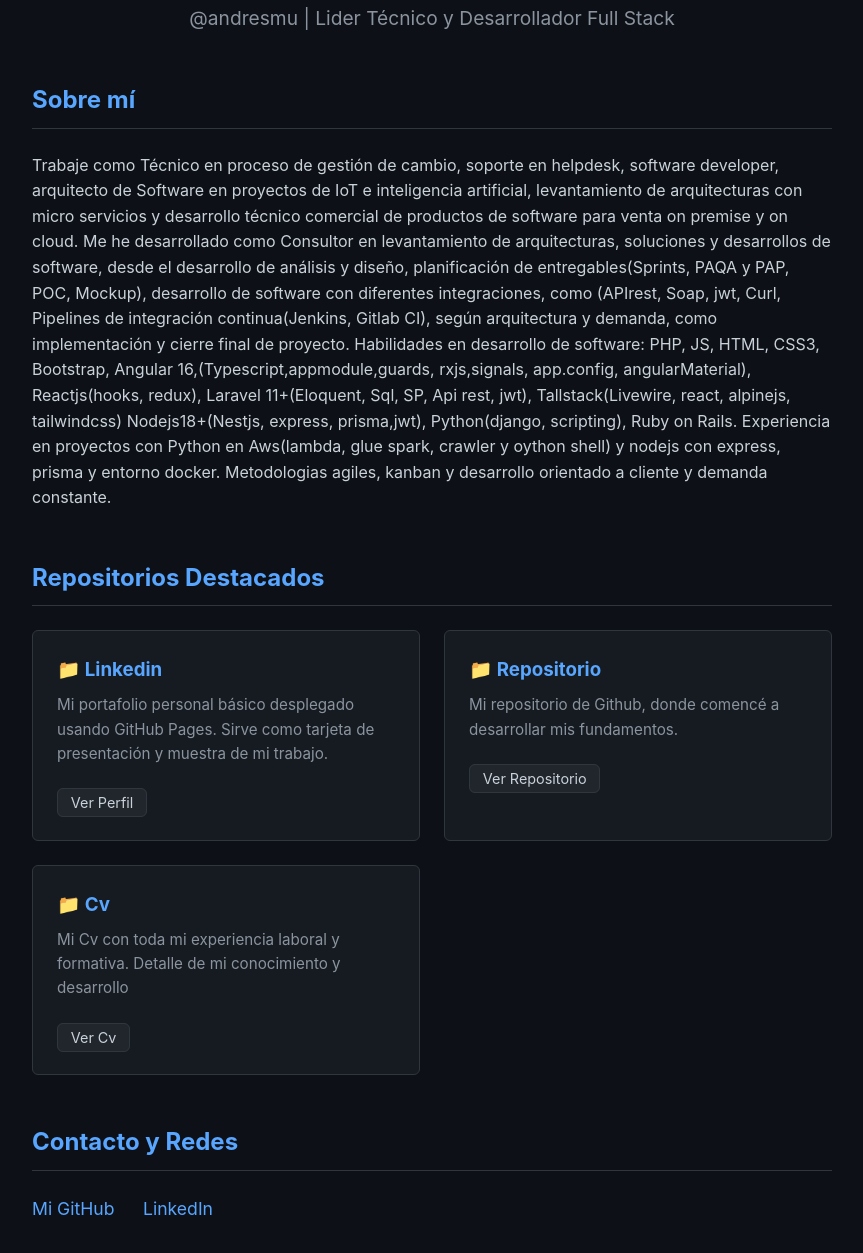
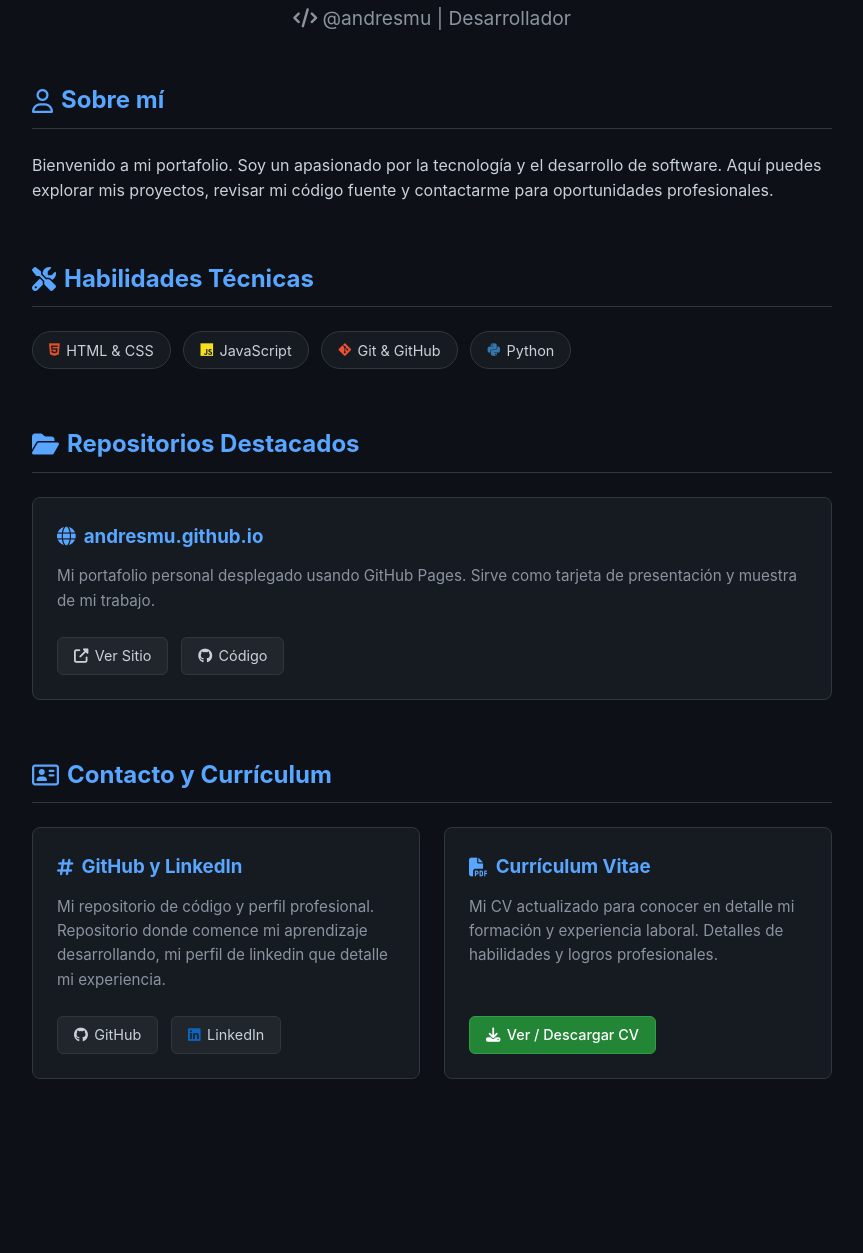
Before and after one commit to andresmu/andresmu.github.io, a plain HTML site: page index.html in a window 1280 px wide. Shown: the part 245-1498 px from the top of the page, without its empty margins (208-1071 px from the left). After the commit the page ends 1412 px from the top, so only its background shows below. Drawn offline with Linux system fonts and the light colour scheme.

Commit message:
Enhance portfolio layout and styling
Updated HTML structure and styling, added skills section, and improved button styles.

```diff
--- a/index.html
+++ b/index.html
@@ -4,9 +4,12 @@
     <meta charset="UTF-8">
     <meta name="viewport" content="width=device-width, initial-scale=1.0">
     <title>Andrés Murillo | Portafolio</title>
+    <!-- Importamos FontAwesome para los íconos -->
+    <link rel="stylesheet" href="https://cdnjs.cloudflare.com/ajax/libs/font-awesome/6.4.0/css/all.min.css">
+
     <style>
         :root {
-            --bg-color: #0d1117; /* Colores inspirados en el tema oscuro de GitHub */
+            --bg-color: #0d1117;
             --card-bg: #161b22;
             --text-color: #c9d1d9;
             --text-muted: #8b949e;
@@ -44,6 +47,7 @@
             border-radius: 50%;
             margin-bottom: 1rem;
             border: 3px solid var(--border-color);
+            box-shadow: 0 0 15px rgba(88, 166, 255, 0.1);
         }
 
         h1 {
@@ -58,7 +62,7 @@
         }
 
         section {
-            margin-bottom: 3rem;
+            margin-bottom: 3.5rem;
         }
 
         h2 {
@@ -67,6 +71,28 @@
             padding-bottom: 0.5rem;
             margin-bottom: 1.5rem;
             color: var(--accent-color);
+            display: flex;
+            align-items: center;
+            gap: 0.5rem;
+        }
+
+        /* Sección de habilidades (El "algo más") */
+        .skills-container {
+            display: flex;
+            flex-wrap: wrap;
+            gap: 0.8rem;
+        }
+
+        .skill-tag {
+            background-color: var(--card-bg);
+            border: 1px solid var(--border-color);
+            padding: 0.4rem 1rem;
+            border-radius: 20px;
+            font-size: 0.9rem;
+            color: var(--text-color);
+            display: flex;
+            align-items: center;
+            gap: 0.4rem;
         }
 
         .grid {
@@ -78,18 +104,22 @@
         .card {
             background-color: var(--card-bg);
             padding: 1.5rem;
-            border-radius: 6px;
+            border-radius: 8px;
             border: 1px solid var(--border-color);
-            transition: border-color 0.2s ease-in-out;
+            transition: transform 0.2s, border-color 0.2s;
+            display: flex;
+            flex-direction: column;
+            justify-content: space-between;
         }
 
         .card:hover {
             border-color: var(--text-muted);
+            transform: translateY(-3px);
         }
 
         .card h3 {
             color: var(--accent-color);
-            margin-bottom: 0.5rem;
+            margin-bottom: 0.8rem;
             display: flex;
             align-items: center;
             gap: 0.5rem;
@@ -101,97 +131,117 @@
             margin-bottom: 1.5rem;
         }
 
-        .links a {
+        .links {
+            display: flex;
+            gap: 0.8rem;
+            flex-wrap: wrap;
+        }
+
+        .btn {
             color: var(--text-color);
             text-decoration: none;
-            margin-right: 1rem;
             font-size: 0.9rem;
             border: 1px solid var(--border-color);
-            padding: 0.3rem 0.8rem;
+            padding: 0.4rem 1rem;
             border-radius: 6px;
             background-color: #21262d;
-            transition: background-color 0.2s;
+            transition: all 0.2s;
+            display: inline-flex;
+            align-items: center;
+            gap: 0.4rem;
         }
 
-        .links a:hover {
+        .btn:hover {
             background-color: #30363d;
+            border-color: var(--text-muted);
         }
 
-        .contact-links a {
-            color: var(--accent-color);
-            text-decoration: none;
-            margin-right: 1.5rem;
-            font-size: 1.1rem;
+        .btn-primary {
+            background-color: #238636; /* Verde GitHub */
+            border-color: #2ea043;
+            color: white;
+            font-weight: 500;
         }
 
-        .contact-links a:hover {
-            text-decoration: underline;
+        .btn-primary:hover {
+            background-color: #2ea043;
+            border-color: #3fb950;
         }
     </style>
 </head>
 <body>
     <div class="container">
         <header>
-            <!-- He agregado la imagen de tu perfil de GitHub -->
             <img src="https://avatars.githubusercontent.com/andresmu" alt="Andrés Murillo" class="avatar">
             <h1>Andrés Murillo</h1>
-            <p class="subtitle">@andresmu | Lider Técnico y Desarrollador Full Stack</p>
+            <p class="subtitle"><i class="fas fa-code"></i> @andresmu | Desarrollador</p>
         </header>
 
         <section id="sobre-mi">
-            <h2>Sobre mí</h2>
-            <p>Trabaje como Técnico en proceso de gestión de cambio, soporte en helpdesk, software developer, arquitecto de Software en proyectos de IoT e inteligencia artificial, levantamiento de arquitecturas con micro servicios y desarrollo técnico comercial de productos de software para venta on premise y on cloud.
-Me he desarrollado como Consultor en levantamiento de arquitecturas, soluciones y desarrollos de software, desde el desarrollo de análisis y diseño, planificación de entregables(Sprints, PAQA y PAP, POC, Mockup), desarrollo de software con diferentes integraciones, como (APIrest, Soap, jwt, Curl, Pipelines de integración continua(Jenkins, Gitlab CI), según arquitectura y demanda, como implementación y cierre final de proyecto.
-Habilidades en desarrollo de software:
-PHP, JS, HTML, CSS3, Bootstrap,
-Angular 16,(Typescript,appmodule,guards, rxjs,signals, app.config, angularMaterial),
-Reactjs(hooks, redux),
-Laravel 11+(Eloquent, Sql, SP, Api rest, jwt),
-Tallstack(Livewire, react, alpinejs, tailwindcss)
-Nodejs18+(Nestjs, express, prisma,jwt),
-Python(django, scripting),
-Ruby on Rails.
-Experiencia en proyectos con Python en Aws(lambda, glue spark, crawler y oython shell) y nodejs con express, prisma y entorno docker.
-Metodologias agiles, kanban y desarrollo orientado a cliente y demanda constante.</p>
+            <h2><i class="far fa-user"></i> Sobre mí</h2>
+            <p>Bienvenido a mi portafolio. Soy un apasionado por la tecnología y el desarrollo de software. Aquí puedes explorar mis proyectos, revisar mi código fuente y contactarme para oportunidades profesionales.</p>
+        </section>
+
+        <!-- Agregado: Sección de habilidades -->
+        <section id="habilidades">
+            <h2><i class="fas fa-tools"></i> Habilidades Técnicas</h2>
+            <div class="skills-container">
+                <!-- Puedes cambiar estas por las tecnologías que tú usas -->
+                <span class="skill-tag"><i class="fab fa-html5" style="color: #e34f26;"></i> HTML & CSS</span>
+                <span class="skill-tag"><i class="fab fa-js" style="color: #f7df1e;"></i> JavaScript</span>
+                <span class="skill-tag"><i class="fab fa-git-alt" style="color: #f05032;"></i> Git & GitHub</span>
+                <span class="skill-tag"><i class="fab fa-python" style="color: #3776ab;"></i> Python</span>
+            </div>
         </section>
 
         <section id="proyectos">
-            <h2>Repositorios Destacados</h2>
+            <h2><i class="fas fa-folder-open"></i> Repositorios Destacados</h2>
             <div class="grid">
-                <!-- Tu repositorio de GitHub Pages como ejemplo -->
                 <div class="card">
-                    <h3>📁 Linkedin</h3>
-                    <p>Mi portafolio personal básico desplegado usando GitHub Pages. Sirve como tarjeta de presentación y muestra de mi trabajo.</p>
+                    <div>
+                        <h3><i class="fas fa-globe"></i> andresmu.github.io</h3>
+                        <p>Mi portafolio personal desplegado usando GitHub Pages. Sirve como tarjeta de presentación y muestra de mi trabajo.</p>
+                    </div>
                     <div class="links">
-                        <a href="https://www.linkedin.com/in/andrés-murillo-acosta-5baa3ba7?utm_source=share_via&utm_content=profile&utm_medium=member_android" target="_blank">Ver Perfil</a>
-                    </div>
-                </div>
-
-                <!-- Tarjeta genérica por si quieres agregar más repositorios que tengas en el futuro -->
-                <div class="card">
-                    <h3>📁 Repositorio</h3>
-                    <p>Mi repositorio de Github, donde comencé a desarrollar mis fundamentos.</p>
-                    <div class="links">
-                        <a href="https://github.com/andresmu" target="_blank">Ver Repositorio</a>
-                    </div>
-                </div>
-
-                <div class="card">
-                    <h3>📁 Cv</h3>
-                    <p>Mi Cv con toda mi experiencia laboral y formativa. Detalle de mi conocimiento y desarrollo</p>
-                    <div class="links">
-                        <a href="https://github.com/andresmu" target="_blank">Ver Cv</a>
+                        <a href="https://andresmu.github.io" target="_blank" class="btn"><i class="fas fa-external-link-alt"></i> Ver Sitio</a>
+                        <a href="https://github.com/andresmu/andresmu.github.io" target="_blank" class="btn"><i class="fab fa-github"></i> Código</a>
                     </div>
                 </div>
             </div>
         </section>
 
-        <section id="contacto">
-            <h2>Contacto y Redes</h2>
-            <div class="contact-links">
-                <a href="https://github.com/andresmu" target="_blank">Mi GitHub</a>
-                <!-- Puedes cambiar el enlace de LinkedIn por el tuyo real -->
-                <a href="https://linkedin.com/" target="_blank">LinkedIn</a>
+        <!-- Nueva estructura: 2 tarjetas (Redes / CV) -->
+        <section id="contacto-cv">
+            <h2><i class="far fa-address-card"></i> Contacto y Currículum</h2>
+            <div class="grid">
+
+                <!-- Tarjeta 1: Redes y Contacto -->
+                <div class="card">
+                    <div>
+                        <h3><i class="fas fa-hashtag"></i>GitHub y LinkedIn</h3>
+                        <p>Mi repositorio de código y perfil profesional. Repositorio donde comence mi aprendizaje desarrollando, mi perfil de linkedin que detalle mi experiencia.</p>
+                    </div>
+                    <div class="links">
+                        <a href="https://github.com/andresmu" target="_blank" class="btn"><i class="fab fa-github"></i> GitHub</a>
+                        <!-- Recuerda cambiar la URL por tu LinkedIn real -->
+                        <a href="https://www.linkedin.com/in/andrés-murillo-acosta-5baa3ba7?utm_source=share_via&utm_content=profile&utm_medium=member_android target="_blank" class="btn"><i class="fab fa-linkedin" style="color: #0a66c2;"></i> LinkedIn</a>
+                    </div>
+                </div>
+
+                <!-- Tarjeta 2: Curriculum Vitae -->
+                <div class="card">
+                    <div>
+                        <h3><i class="fas fa-file-pdf"></i> Currículum Vitae</h3>
+                        <p>Mi CV actualizado para conocer en detalle mi formación y experiencia laboral. Detalles de habilidades y logros profesionales.</p>
+                    </div>
+                    <div class="links">
+                        <!-- Nota: Los espacios en el nombre del archivo se reemplazan por %20 para que el enlace no falle -->
+                        <a href="CV_Andres_Murillo_2026.pdf" target="_blank" rel="noopener noreferrer" class="btn btn-primary">
+                            <i class="fas fa-download"></i> Ver / Descargar CV
+                        </a>
+                    </div>
+                </div>
+
             </div>
         </section>
     </div>
```
